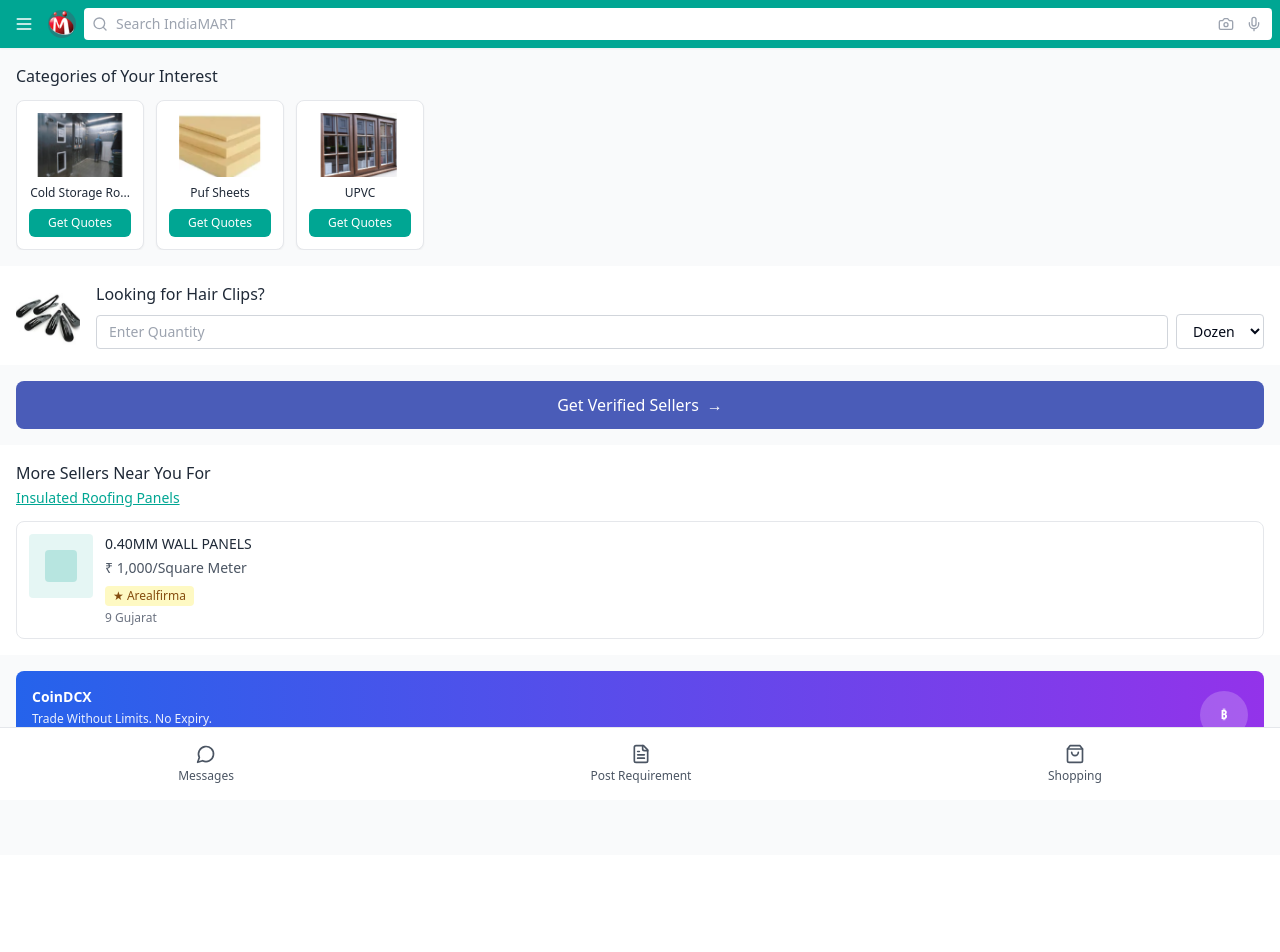
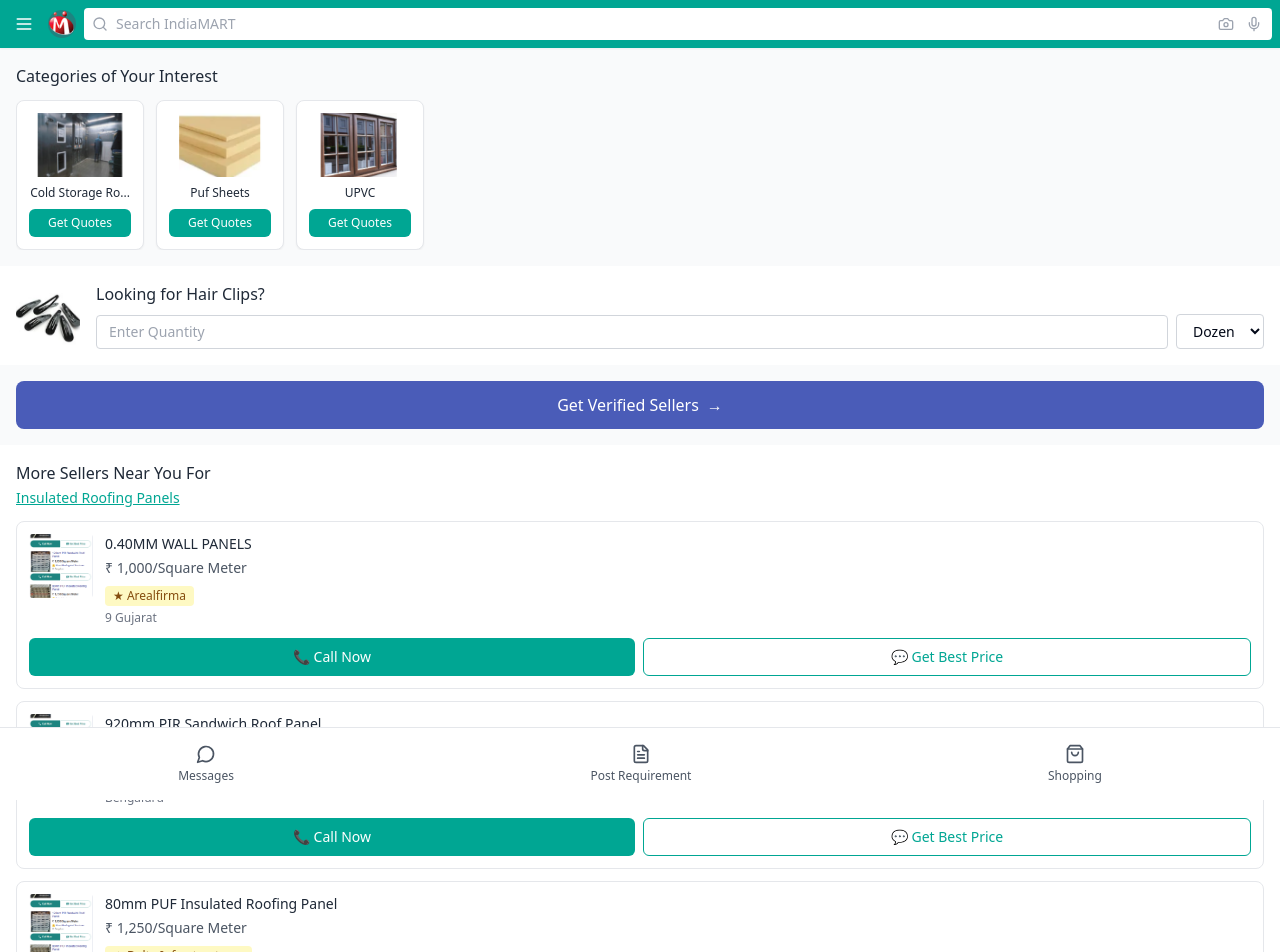
Before and after one commit to sreenivasanp-ops/Calculator_SEO_Pages, a React (Vite) app: page / in a window 1280 px wide. Shown: the top 952 px of the page. Before the commit the page ends 855 px from the top, so only its background shows below. Built offline with nearby package versions, Linux system fonts and the light colour scheme.

Commit message:
Add new section
Add the "More Sellers Near You For Insulated Roofing Panels" section to the page.

```diff
--- a/src/components/SellersNearYou.tsx
+++ b/src/components/SellersNearYou.tsx
@@ -1,5 +1,40 @@
 
 const SellersNearYou = () => {
+  const sellers = [
+    {
+      id: 1,
+      title: "0.40MM WALL PANELS",
+      price: "₹ 1,000/Square Meter",
+      rating: "★ Arealfirma",
+      location: "9 Gujarat",
+      image: "/lovable-uploads/58f7d244-6de6-42f9-b1ee-c45193ebdc77.png"
+    },
+    {
+      id: 2,
+      title: "920mm PIR Sandwich Roof Panel",
+      price: "₹ 1,850/Square Meter",
+      rating: "★ Mount Roofing And Structures...",
+      location: "Bengaluru",
+      image: "/lovable-uploads/58f7d244-6de6-42f9-b1ee-c45193ebdc77.png"
+    },
+    {
+      id: 3,
+      title: "80mm PUF Insulated Roofing Panel",
+      price: "₹ 1,250/Square Meter",
+      rating: "★ Delta Infrastructures",
+      location: "Bengaluru",
+      image: "/lovable-uploads/58f7d244-6de6-42f9-b1ee-c45193ebdc77.png"
+    },
+    {
+      id: 4,
+      title: "PUF Insulated Roof Wall Panels",
+      price: "₹ 92/sq ft",
+      rating: "★ Roofing Goa Solution",
+      location: "",
+      image: "/lovable-uploads/58f7d244-6de6-42f9-b1ee-c45193ebdc77.png"
+    }
+  ];
+
   return (
     <div className="px-4 py-4 bg-white">
       <div className="flex items-start justify-between mb-3">
@@ -9,20 +44,36 @@ const SellersNearYou = () => {
         </div>
       </div>
 
-      <div className="bg-white border border-gray-200 rounded-lg p-3">
+      <div className="space-y-3">
+        {sellers.map((seller) => (
+          <div key={seller.id} className="bg-white border border-gray-200 rounded-lg p-3">
             <div className="flex items-start space-x-3">
-          <div className="w-16 h-16 bg-indiamart-teal/10 rounded flex items-center justify-center">
-            <div className="w-8 h-8 bg-indiamart-teal/20 rounded"></div>
+              <div className="w-16 h-16 bg-gray-100 rounded flex items-center justify-center overflow-hidden flex-shrink-0">
+                <img
+                  src={seller.image}
+                  alt={seller.title}
+                  className="w-full h-full object-cover"
+                />
               </div>
               <div className="flex-1">
-            <h4 className="text-sm font-medium text-gray-800 mb-1">0.40MM WALL PANELS</h4>
-            <p className="text-sm text-gray-600 mb-2">₹ 1,000/Square Meter</p>
+                <h4 className="text-sm font-medium text-gray-800 mb-1">{seller.title}</h4>
+                <p className="text-sm text-gray-600 mb-2">{seller.price}</p>
                 <div className="flex items-center space-x-1 mb-1">
-              <span className="text-xs bg-yellow-100 text-yellow-800 px-2 py-0.5 rounded">★ Arealfirma</span>
+                  <span className="text-xs bg-yellow-100 text-yellow-800 px-2 py-0.5 rounded">{seller.rating}</span>
                 </div>
-            <p className="text-xs text-gray-500">9 Gujarat</p>
+                {seller.location && <p className="text-xs text-gray-500">{seller.location}</p>}
               </div>
             </div>
+            <div className="flex space-x-2 mt-3">
+              <button className="flex-1 bg-indiamart-teal text-white text-sm py-2 px-4 rounded-md font-medium flex items-center justify-center">
+                📞 Call Now
+              </button>
+              <button className="flex-1 border border-indiamart-teal text-indiamart-teal text-sm py-2 px-4 rounded-md font-medium flex items-center justify-center">
+                💬 Get Best Price
+              </button>
+            </div>
+          </div>
+        ))}
       </div>
     </div>
   );
```
Also changed, not shown: public/lovable-uploads/58f7d244-6de6-42f9-b1ee-c45193ebdc77.png (added). Lines whose indentation alone changed are shown as unchanged.
